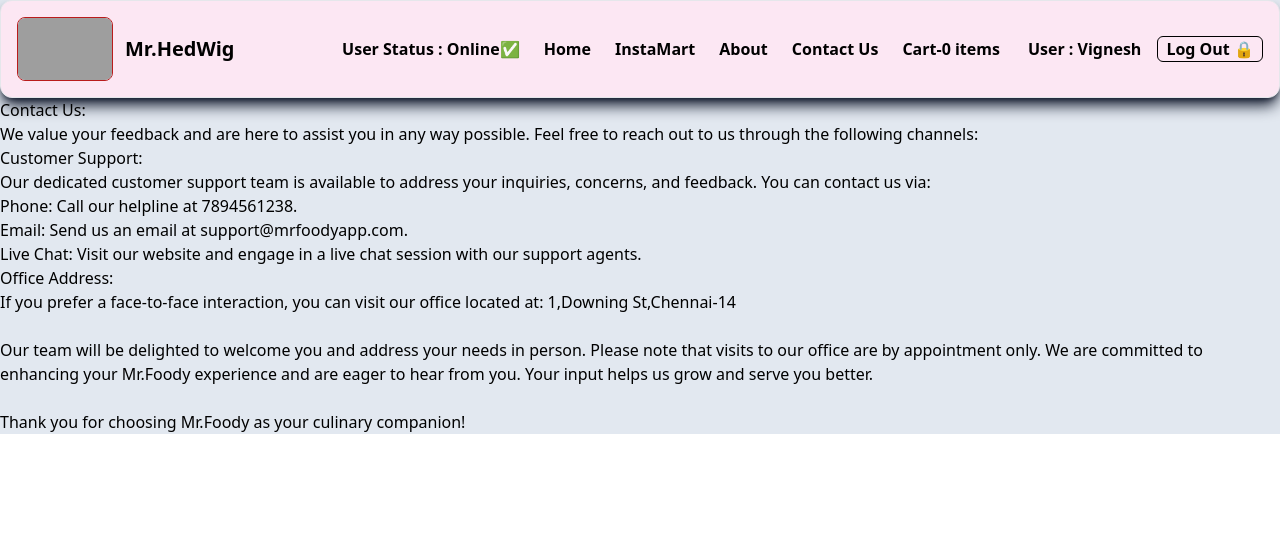
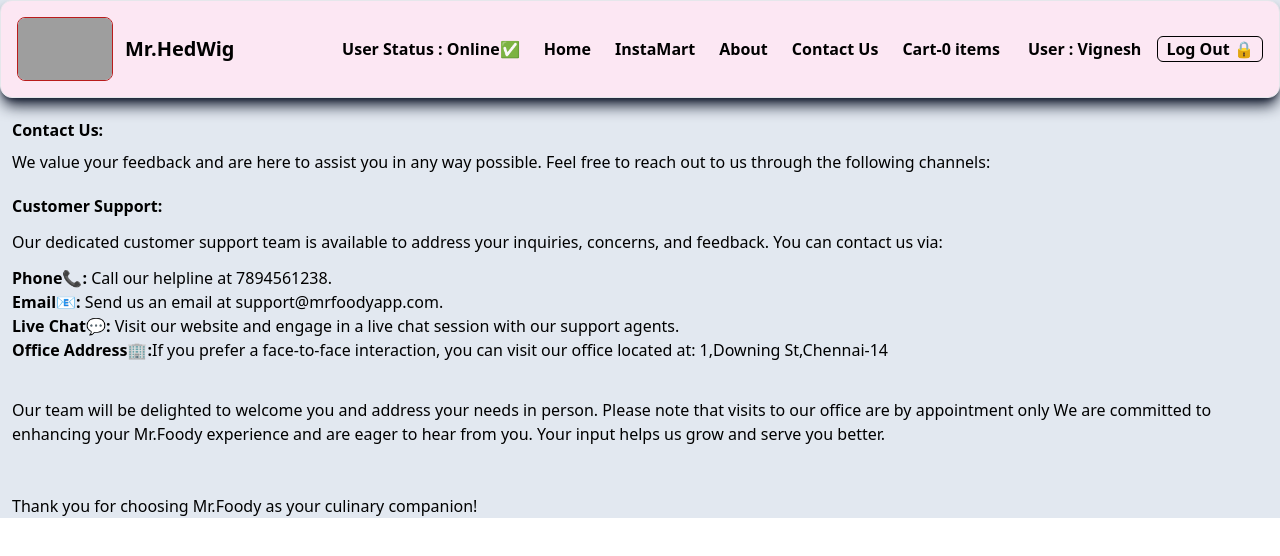
Before and after one commit to VigneshElangovan52/Mr.HedwiG_Food_Delivery, a React (Create React App) app: page /contact in a window 1280 px wide. Shown: the top 556 px of the page. Built offline with nearby package versions, Linux system fonts and the light colour scheme; grey boxes are pictures that could not be loaded.

Commit message:
Updated Contact us page

```diff
--- a/src/components/contact.js
+++ b/src/components/contact.js
@@ -1,29 +1,23 @@
-const Contact = () => {
-  return (
+const Contact = () => (
+  <div className="m-3">
     <div>
-        <div>
-            <h1>Contact Us:</h1>
-            <p>We value your feedback and are here to assist you in any way possible. Feel free to reach out to us through the following channels:</p>
-            <h1>Customer Support:</h1>
-            <p>Our dedicated customer support team is available to address your inquiries, concerns, and feedback. You can contact us via:</p>
-            <ul>
-                <li>Phone: Call our helpline at 7894561238.</li>
-                <li>Email: Send us an email at support@mrfoodyapp.com.</li>
-                <li>Live Chat: Visit our website and engage in a live chat session with our support agents.</li>
-            </ul>
-            <h1>Office Address:</h1>
-<p>If you prefer a face-to-face interaction, you can visit our office located at:
-
-1,Downing St,Chennai-14<br /><br />
-
-Our team will be delighted to welcome you and address your needs in person. Please note that visits to our office are by appointment only.
-
-We are committed to enhancing your Mr.Foody experience and are eager to hear from you. Your input helps us grow and serve you better.
-<br /><br />
-Thank you for choosing Mr.Foody as your culinary companion!</p>
-        </div>
+      <h1 className="font-bold py-2">Contact Us:</h1>
+      <p className="pb-5">We value your feedback and are here to assist you in any way possible. Feel free to reach out to us through the following channels:</p>
+      <h1 className="font-bold pb-3">Customer Support:</h1>
+      <p>Our dedicated customer support team is available to address your inquiries, concerns, and feedback. You can contact us via:</p>
+      <ul className="py-3">
+        <li><b>Phone📞:</b> Call our helpline at 7894561238.</li>
+        <li><b>Email📧:</b> Send us an email at support@mrfoodyapp.com.</li>
+        <li><b>Live Chat💬:</b> Visit our website and engage in a live chat session with our support agents.</li>
+      <li><b>Office Address🏢:</b>If you prefer a face-to-face interaction, you can visit our office located at: 1,Downing St,Chennai-14<br /><br /></li>
+      </ul>
+      <p>
+        Our team will be delighted to welcome you and address your needs in person. Please note that visits to our office are by appointment only
+        We are committed to enhancing your Mr.Foody experience and are eager to hear from you. Your input helps us grow and serve you better.</p>
+        <br /><br />
+        Thank you for choosing Mr.Foody as your culinary companion!
     </div>
-  )
-}
+  </div>
+)
 
 export default Contact;
```
